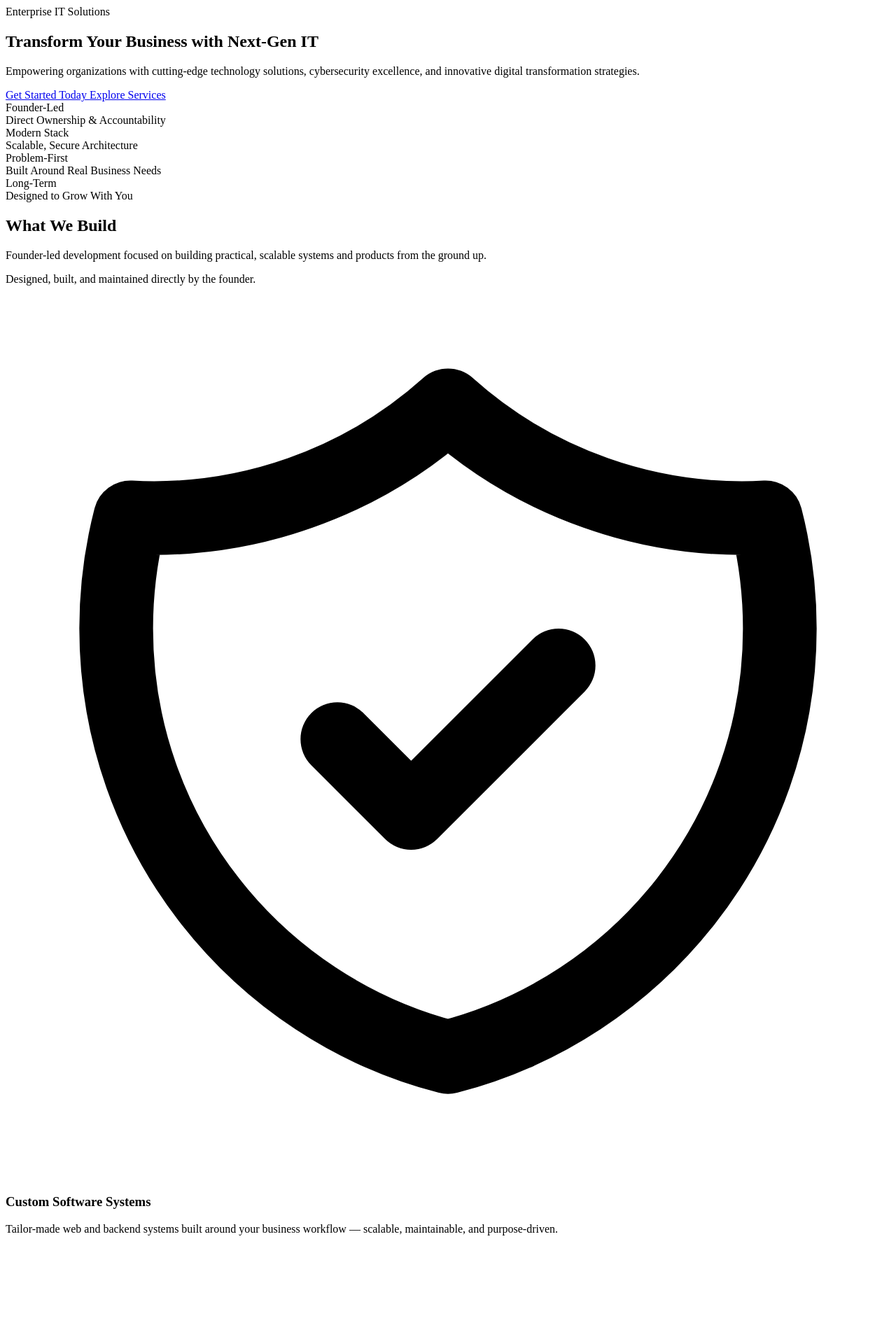
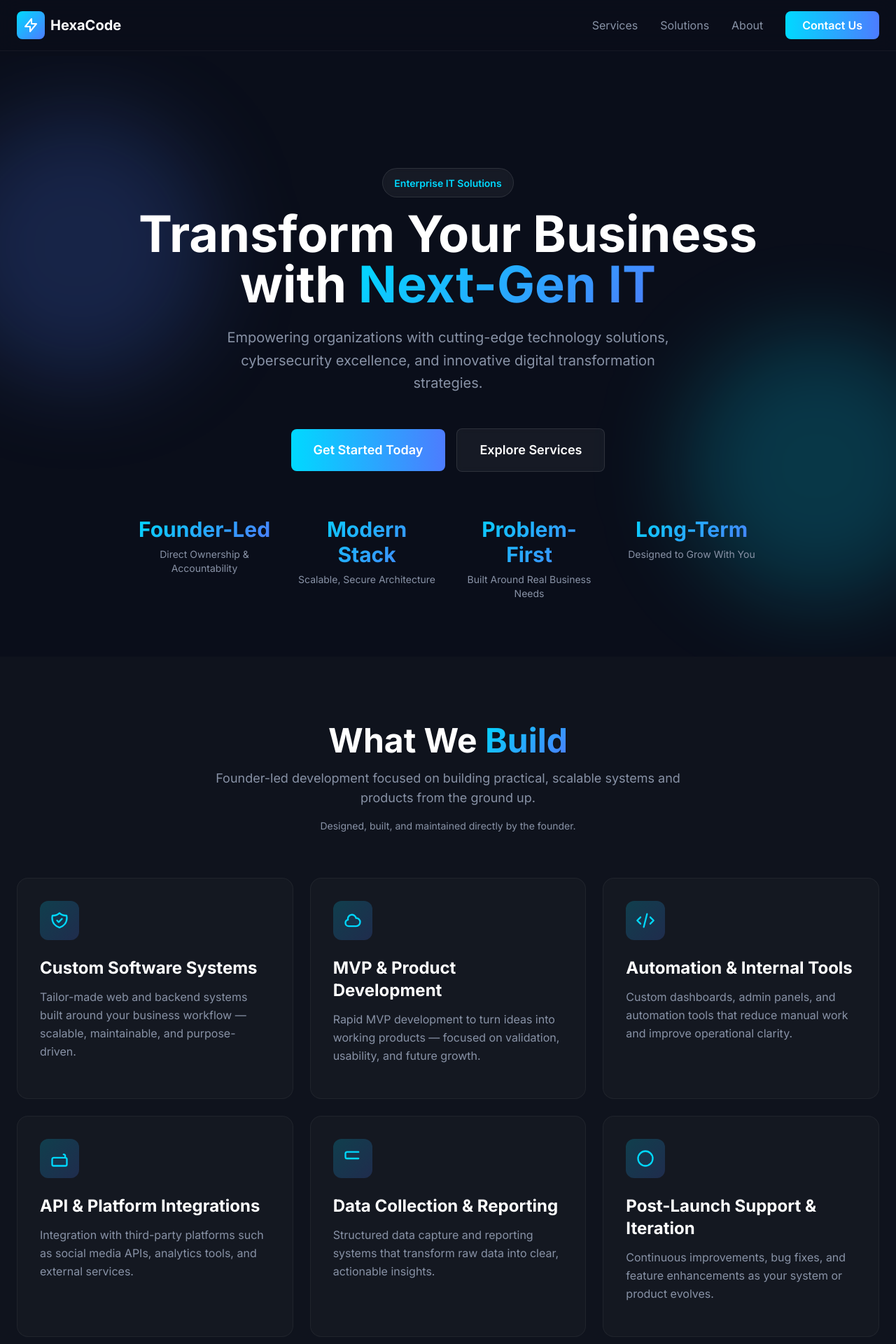
Before and after one commit to Akchhabhya-1/hexacode-website, a Django app: page /first_view/ in a window 1280 px wide. Shown: the top 1920 px of the page at 70% size. Run offline with Django 5.2, Linux system fonts and the light colour scheme; some libraries are stand-ins or nearby versions.

```diff
--- a/templates/index.html
+++ b/templates/index.html
@@ -1,3 +1,68 @@
+{% load static %}
+<!DOCTYPE html>
+<html lang="en">
+<head>
+    <meta charset="UTF-8">
+    <title>HEXA CODE</title>
+    <meta name="viewport" content="width=device-width, initial-scale=1.0">
+
+    <!-- Tailwind CDN -->
+    <script src="https://cdn.tailwindcss.com"></script>
+
+    <script>
+        tailwind.config = {
+            theme: {
+                extend: {
+                    colors: {
+                        'dark-bg': '#0a0e1a',
+                        'dark-card': '#141821',
+                        'accent-cyan': '#00d9ff',
+                        'accent-blue': '#4d7cfe',
+                        'text-muted': '#8892a6',
+                    }
+                }
+            }
+        }
+    </script>
+
+    <!-- External CSS -->
+    <link rel="stylesheet" href="{% static 'css/globals.css' %}">
+</head>
+
+<body class="bg-dark-bg text-white">
+
+    <!-- NAVBAR -->
+    <nav class="fixed w-full top-0 z-50 bg-dark-bg/80 backdrop-blur-lg border-b border-white/5">
+        <div class="max-w-7xl mx-auto px-6 py-4">
+            <div class="flex items-center justify-between">
+                <div class="flex items-center gap-2">
+                    <div class="w-10 h-10 bg-gradient-to-br from-accent-cyan to-accent-blue rounded-lg flex items-center justify-center">
+                        <svg class="w-6 h-6 text-white" fill="none" stroke="currentColor" viewBox="0 0 24 24">
+                            <path stroke-linecap="round" stroke-linejoin="round" stroke-width="2" d="M13 10V3L4 14h7v7l9-11h-7z"/>
+                        </svg>
+                    </div>
+                    <span class="text-xl font-bold">HexaCode</span>
+                </div>
+
+                <div class="hidden md:flex items-center gap-8">
+                    <a href="#services" class="text-text-muted hover:text-white transition-colors">Services</a>
+                    <a href="#solutions" class="text-text-muted hover:text-white transition-colors">Solutions</a>
+                    <a href="#about" class="text-text-muted hover:text-white transition-colors">About</a>
+                    <a href="#contact" class="bg-gradient-to-r from-accent-cyan to-accent-blue px-6 py-2 rounded-lg font-semibold hover:opacity-90 transition-opacity">Contact Us</a>
+                </div>
+
+                <button class="md:hidden text-white">
+                    <svg class="w-6 h-6" fill="none" stroke="currentColor" viewBox="0 0 24 24">
+                        <path stroke-linecap="round" stroke-linejoin="round" stroke-width="2" d="M4 6h16M4 12h16M4 18h16"/>
+                    </svg>
+                </button>
+            </div>
+        </div>
+    </nav>
+
+
+    <!-- PAGE CONTENT -->
+    <main class="pt-20">
 
 
     <section class="relative min-h-screen flex items-center justify-center hero-gradient dot-pattern overflow-hidden pt-20">
@@ -350,3 +415,62 @@
             </div>
         </div>
     </section>
+
+
+    </main>
+
+
+       <!-- Footer -->
+    <footer class="bg-dark-card/50 border-t border-white/5 py-12">
+        <div class="max-w-7xl mx-auto px-6">
+            <div class="grid md:grid-cols-4 gap-8 mb-8">
+                <div>
+                    <div class="flex items-center gap-2 mb-4">
+                        <div class="w-10 h-10 bg-gradient-to-br from-accent-cyan to-accent-blue rounded-lg flex items-center justify-center">
+                            <svg class="w-6 h-6 text-white" fill="none" stroke="currentColor" viewBox="0 0 24 24">
+                                <path stroke-linecap="round" stroke-linejoin="round" stroke-width="2" d="M13 10V3L4 14h7v7l9-11h-7z"/>
+                            </svg>
+                        </div>
+                        <span class="text-xl font-bold">TechForward</span>
+                    </div>
+                    <p class="text-text-muted text-sm">Empowering businesses with next-generation IT solutions.</p>
+                </div>
+
+                <div>
+                    <h4 class="font-semibold mb-4">Services</h4>
+                    <ul class="space-y-2 text-text-muted text-sm">
+                        <li><a href="#" class="hover:text-white transition-colors">Cybersecurity</a></li>
+                        <li><a href="#" class="hover:text-white transition-colors">Cloud Infrastructure</a></li>
+                        <li><a href="#" class="hover:text-white transition-colors">Software Development</a></li>
+                        <li><a href="#" class="hover:text-white transition-colors">IT Support</a></li>
+                    </ul>
+                </div>
+
+                <div>
+                    <h4 class="font-semibold mb-4">Company</h4>
+                    <ul class="space-y-2 text-text-muted text-sm">
+                        <li><a href="#" class="hover:text-white transition-colors">About Us</a></li>
+                        <li><a href="#" class="hover:text-white transition-colors">Careers</a></li>
+                        <li><a href="#" class="hover:text-white transition-colors">Blog</a></li>
+                        <li><a href="#" class="hover:text-white transition-colors">Contact</a></li>
+                    </ul>
+                </div>
+
+                <div>
+                    <h4 class="font-semibold mb-4">Legal</h4>
+                    <ul class="space-y-2 text-text-muted text-sm">
+                        <li><a href="#" class="hover:text-white transition-colors">Privacy Policy</a></li>
+                        <li><a href="#" class="hover:text-white transition-colors">Terms of Service</a></li>
+                        <li><a href="#" class="hover:text-white transition-colors">Cookie Policy</a></li>
+                    </ul>
+                </div>
+            </div>
+
+            <div class="border-t border-white/5 pt-8 text-center text-text-muted text-sm">
+                <p>&copy; 2025 TechForward Solutions. All rights reserved.</p>
+            </div>
+        </div>
+    </footer>
+
+</body>
+</html>
```
